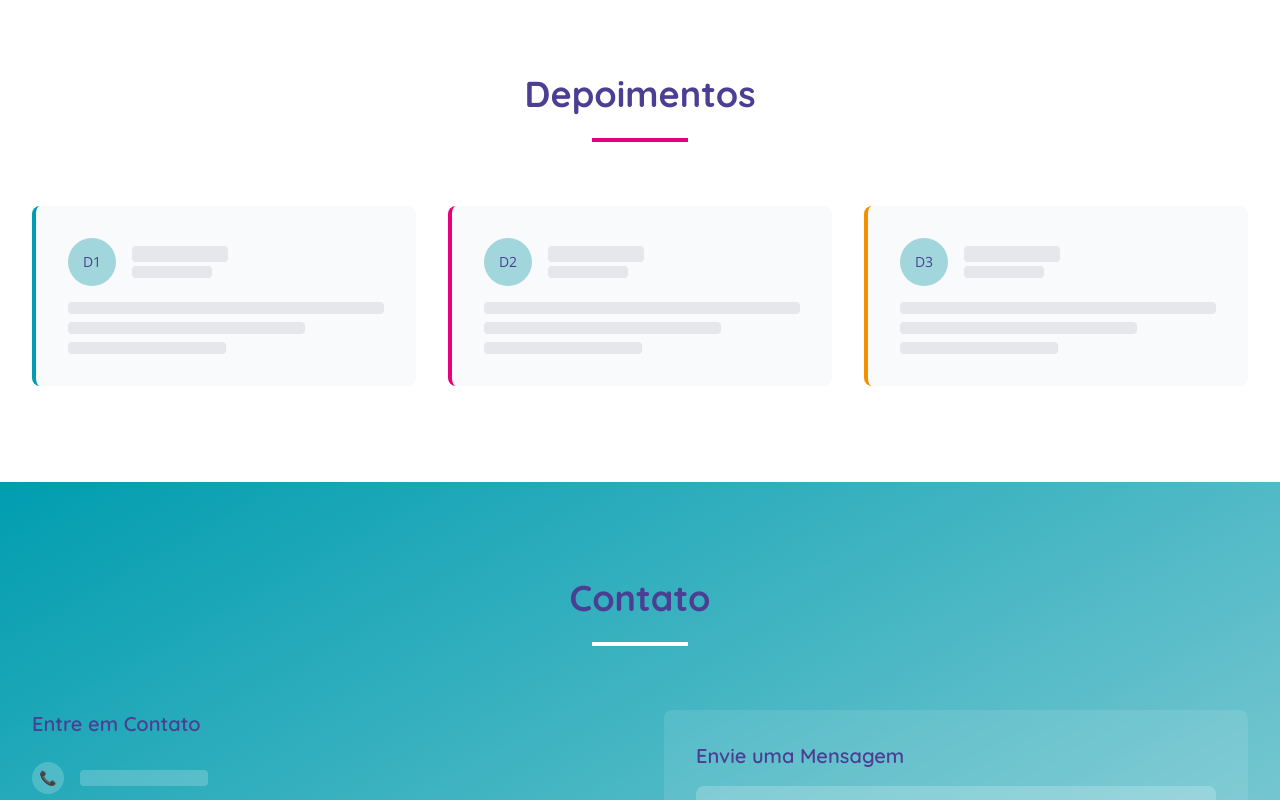
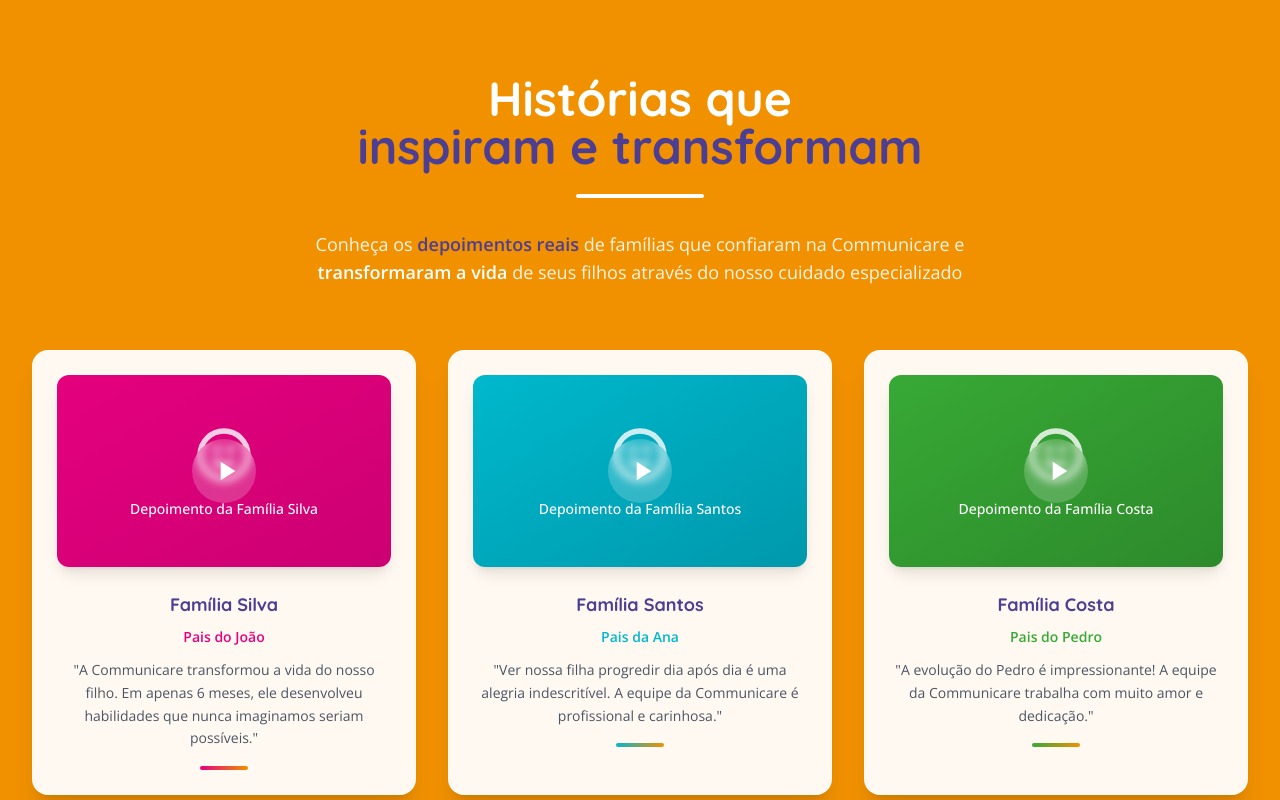
Before and after one commit to dellysouzas/communicare, a React (Vite) app: page / in a window 1280 px wide. Shown: the part 4780-5580 px from the top of the page. Built offline with nearby package versions, Linux system fonts and the light colour scheme.

Commit message:
Atualização da seção "Depoimentos" no componente App.jsx, com reformulação do layout e estilo, incluindo novos depoimentos em vídeo. As alterações visam melhorar a apresentação e a experiência do usuário, destacando histórias inspiradoras de famílias atendidas pela Communicare.

```diff
--- a/src/App.jsx
+++ b/src/App.jsx
@@ -1039,67 +1039,130 @@ function App() {
       </section>
 
       {/* Seção 6: Depoimentos */}
-      <section id="depoimentos" className="w-full py-16 md:py-24 bg-white">
+      <section id="depoimentos" className="w-full py-16 md:py-24 bg-[#f19100] relative overflow-hidden">
         <div className="max-w-7xl mx-auto px-4 sm:px-6 lg:px-8">
           <div className="text-center mb-16">
-            <h2 className="text-3xl md:text-4xl font-bold text-[#4c3e92] mb-6 font-title">
-              Depoimentos
+            <h2 className="text-3xl md:text-4xl lg:text-5xl font-bold text-white mb-6 font-title leading-tight">
+              <span className="block text-white">Histórias que</span>
+              <span className="block text-[#4c3e92]">inspiram e transformam</span>
             </h2>
-            <div className="w-24 h-1 bg-[#e5007e] mx-auto"></div>
+            <div className="w-32 h-1 bg-white mx-auto mb-6 rounded-full"></div>
+            <p className="text-lg text-white/90 max-w-3xl mx-auto mt-8">
+              Conheça os <span className="font-semibold text-[#4c3e92]">depoimentos reais</span> de famílias que confiaram na Communicare e
+              <span className="font-semibold text-white"> transformaram a vida</span> de seus filhos através do nosso cuidado especializado
+            </p>
           </div>
 
+          {/* Grid de depoimentos em vídeo */}
           <div className="grid grid-cols-1 md:grid-cols-2 lg:grid-cols-3 gap-8">
-            {/* Depoimento 1 */}
-            <div className="bg-gray-50 rounded-lg p-8 border-l-4 border-[#009db0]">
-              <div className="flex items-center mb-4">
-                <div className="w-12 h-12 bg-[#a1d6dc] rounded-full mr-4 flex items-center justify-center">
-                  <span className="text-[#4c3e92] text-sm">D1</span>
-                </div>
-                <div>
-                  <div className="w-24 h-4 bg-gray-200 rounded"></div>
-                  <div className="w-20 h-3 bg-gray-200 rounded mt-1"></div>
+            {/* Depoimento em Vídeo 1 */}
+            <div className="bg-white/95 backdrop-blur-sm rounded-2xl shadow-xl border border-white/30 p-6 hover:shadow-2xl transition-all duration-300 transform hover:scale-105 group">
+              <div className="relative mb-6">
+                {/* Container do vídeo */}
+                <div className="w-full h-48 bg-gradient-to-br from-[#e5007e] to-[#cc0072] rounded-xl flex items-center justify-center overflow-hidden shadow-lg group-hover:shadow-2xl transition-shadow duration-300">
+                  {/* Placeholder do vídeo - será substituído pelo elemento <video> */}
+                  <div className="text-center text-white">
+                    <svg className="w-16 h-16 mx-auto mb-3 opacity-80" fill="none" stroke="currentColor" viewBox="0 0 24 24">
+                      <path strokeLinecap="round" strokeLinejoin="round" strokeWidth={2} d="M14.828 14.828a4 4 0 01-5.656 0M9 10h1m4 0h1m-6 4h.01M21 12a9 9 0 11-18 0 9 9 0 0118 0z"></path>
+                    </svg>
+                    <p className="text-sm font-medium">Depoimento da Família Silva</p>
+                  </div>
+
+                  {/* Botão de play sobreposto */}
+                  <div className="absolute inset-0 flex items-center justify-center">
+                    <div className="w-16 h-16 bg-white/20 backdrop-blur-sm rounded-full flex items-center justify-center hover:bg-white/30 transition-all duration-300 cursor-pointer group-hover:scale-110">
+                      <svg className="w-8 h-8 text-white ml-1" fill="currentColor" viewBox="0 0 24 24">
+                        <path d="M8 5v14l11-7z"/>
+                      </svg>
+                    </div>
+                  </div>
                 </div>
               </div>
-              <div className="space-y-2">
-                <div className="w-full h-3 bg-gray-200 rounded"></div>
-                <div className="w-3/4 h-3 bg-gray-200 rounded"></div>
-                <div className="w-1/2 h-3 bg-gray-200 rounded"></div>
+
+              {/* Informações do depoimento */}
+              <div className="text-center">
+                <h3 className="text-lg font-bold text-[#4c3e92] mb-2 font-title">Família Silva</h3>
+                <p className="text-sm text-[#e5007e] font-semibold mb-3">Pais do João</p>
+                <p className="text-sm text-gray-600 leading-relaxed">
+                  "A Communicare transformou a vida do nosso filho. Em apenas 6 meses, ele desenvolveu habilidades que nunca imaginamos seriam possíveis."
+                </p>
+                <div className="mt-4 flex justify-center">
+                  <div className="w-12 h-1 bg-gradient-to-r from-[#e5007e] to-[#f19100] rounded-full"></div>
+                </div>
               </div>
             </div>
 
-            {/* Depoimento 2 */}
-            <div className="bg-gray-50 rounded-lg p-8 border-l-4 border-[#e5007e]">
-              <div className="flex items-center mb-4">
-                <div className="w-12 h-12 bg-[#a1d6dc] rounded-full mr-4 flex items-center justify-center">
-                  <span className="text-[#4c3e92] text-sm">D2</span>
-                </div>
-                <div>
-                  <div className="w-24 h-4 bg-gray-200 rounded"></div>
-                  <div className="w-20 h-3 bg-gray-200 rounded mt-1"></div>
+            {/* Depoimento em Vídeo 2 */}
+            <div className="bg-white/95 backdrop-blur-sm rounded-2xl shadow-xl border border-white/30 p-6 hover:shadow-2xl transition-all duration-300 transform hover:scale-105 group">
+              <div className="relative mb-6">
+                {/* Container do vídeo */}
+                <div className="w-full h-48 bg-gradient-to-br from-[#00b8cc] to-[#0098ac] rounded-xl flex items-center justify-center overflow-hidden shadow-lg group-hover:shadow-2xl transition-shadow duration-300">
+                  {/* Placeholder do vídeo - será substituído pelo elemento <video> */}
+                  <div className="text-center text-white">
+                    <svg className="w-16 h-16 mx-auto mb-3 opacity-80" fill="none" stroke="currentColor" viewBox="0 0 24 24">
+                      <path strokeLinecap="round" strokeLinejoin="round" strokeWidth={2} d="M14.828 14.828a4 4 0 01-5.656 0M9 10h1m4 0h1m-6 4h.01M21 12a9 9 0 11-18 0 9 9 0 0118 0z"></path>
+                    </svg>
+                    <p className="text-sm font-medium">Depoimento da Família Santos</p>
+                  </div>
+
+                  {/* Botão de play sobreposto */}
+                  <div className="absolute inset-0 flex items-center justify-center">
+                    <div className="w-16 h-16 bg-white/20 backdrop-blur-sm rounded-full flex items-center justify-center hover:bg-white/30 transition-all duration-300 cursor-pointer group-hover:scale-110">
+                      <svg className="w-8 h-8 text-white ml-1" fill="currentColor" viewBox="0 0 24 24">
+                        <path d="M8 5v14l11-7z"/>
+                      </svg>
+                    </div>
+                  </div>
                 </div>
               </div>
-              <div className="space-y-2">
-                <div className="w-full h-3 bg-gray-200 rounded"></div>
-                <div className="w-3/4 h-3 bg-gray-200 rounded"></div>
-                <div className="w-1/2 h-3 bg-gray-200 rounded"></div>
+
+              {/* Informações do depoimento */}
+              <div className="text-center">
+                <h3 className="text-lg font-bold text-[#4c3e92] mb-2 font-title">Família Santos</h3>
+                <p className="text-sm text-[#00b8cc] font-semibold mb-3">Pais da Ana</p>
+                <p className="text-sm text-gray-600 leading-relaxed">
+                  "Ver nossa filha progredir dia após dia é uma alegria indescritível. A equipe da Communicare é profissional e carinhosa."
+                </p>
+                <div className="mt-4 flex justify-center">
+                  <div className="w-12 h-1 bg-gradient-to-r from-[#00b8cc] to-[#f19100] rounded-full"></div>
+                </div>
               </div>
             </div>
 
-            {/* Depoimento 3 */}
-            <div className="bg-gray-50 rounded-lg p-8 border-l-4 border-[#f19100]">
-              <div className="flex items-center mb-4">
-                <div className="w-12 h-12 bg-[#a1d6dc] rounded-full mr-4 flex items-center justify-center">
-                  <span className="text-[#4c3e92] text-sm">D3</span>
-                </div>
-                <div>
-                  <div className="w-24 h-4 bg-gray-200 rounded"></div>
-                  <div className="w-20 h-3 bg-gray-200 rounded mt-1"></div>
+            {/* Depoimento em Vídeo 3 */}
+            <div className="bg-white/95 backdrop-blur-sm rounded-2xl shadow-xl border border-white/30 p-6 hover:shadow-2xl transition-all duration-300 transform hover:scale-105 group">
+              <div className="relative mb-6">
+                {/* Container do vídeo */}
+                <div className="w-full h-48 bg-gradient-to-br from-[#37a935] to-[#2d8a2b] rounded-xl flex items-center justify-center overflow-hidden shadow-lg group-hover:shadow-2xl transition-shadow duration-300">
+                  {/* Placeholder do vídeo - será substituído pelo elemento <video> */}
+                  <div className="text-center text-white">
+                    <svg className="w-16 h-16 mx-auto mb-3 opacity-80" fill="none" stroke="currentColor" viewBox="0 0 24 24">
+                      <path strokeLinecap="round" strokeLinejoin="round" strokeWidth={2} d="M14.828 14.828a4 4 0 01-5.656 0M9 10h1m4 0h1m-6 4h.01M21 12a9 9 0 11-18 0 9 9 0 0118 0z"></path>
+                    </svg>
+                    <p className="text-sm font-medium">Depoimento da Família Costa</p>
+                  </div>
+
+                  {/* Botão de play sobreposto */}
+                  <div className="absolute inset-0 flex items-center justify-center">
+                    <div className="w-16 h-16 bg-white/20 backdrop-blur-sm rounded-full flex items-center justify-center hover:bg-white/30 transition-all duration-300 cursor-pointer group-hover:scale-110">
+                      <svg className="w-8 h-8 text-white ml-1" fill="currentColor" viewBox="0 0 24 24">
+                        <path d="M8 5v14l11-7z"/>
+                      </svg>
+                    </div>
+                  </div>
                 </div>
               </div>
-              <div className="space-y-2">
-                <div className="w-full h-3 bg-gray-200 rounded"></div>
-                <div className="w-3/4 h-3 bg-gray-200 rounded"></div>
-                <div className="w-1/2 h-3 bg-gray-200 rounded"></div>
+
+              {/* Informações do depoimento */}
+              <div className="text-center">
+                <h3 className="text-lg font-bold text-[#4c3e92] mb-2 font-title">Família Costa</h3>
+                <p className="text-sm text-[#37a935] font-semibold mb-3">Pais do Pedro</p>
+                <p className="text-sm text-gray-600 leading-relaxed">
+                  "A evolução do Pedro é impressionante! A equipe da Communicare trabalha com muito amor e dedicação."
+                </p>
+                <div className="mt-4 flex justify-center">
+                  <div className="w-12 h-1 bg-gradient-to-r from-[#37a935] to-[#f19100] rounded-full"></div>
+                </div>
               </div>
             </div>
           </div>
```
